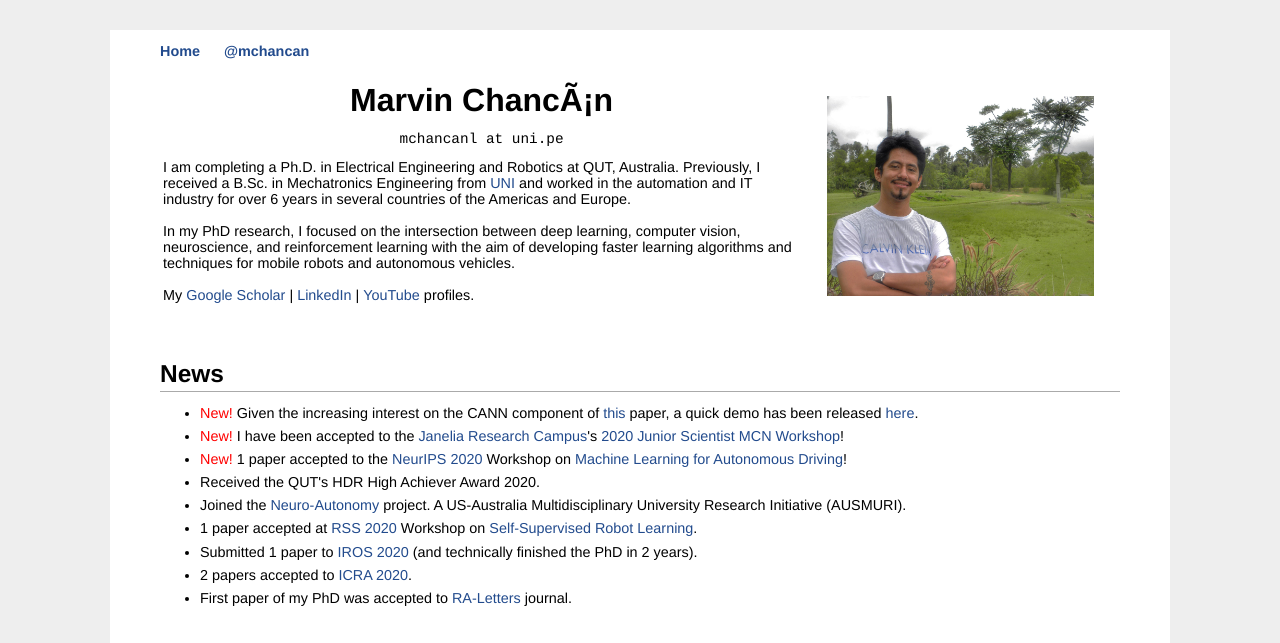
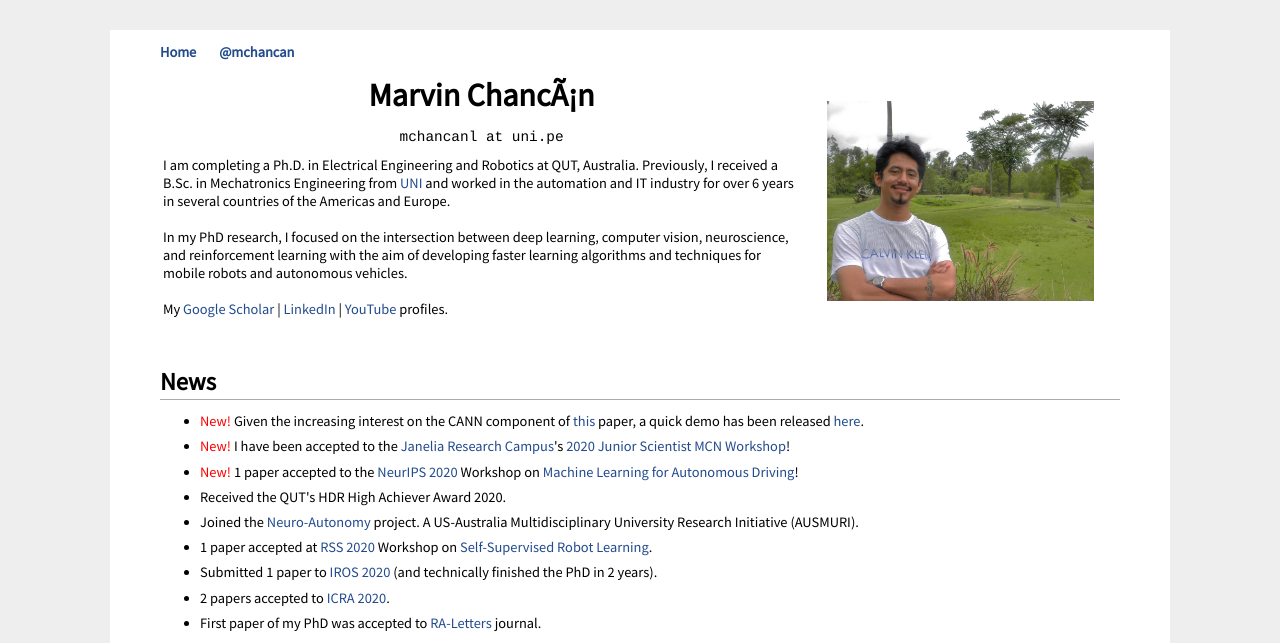
Before and after one commit to mchancan/mchancan.github.io, a Jekyll site: the page built from index.html, in a window 1280 px wide. Shown: the top 643 px of the page. Built offline with Jekyll 4.4.1, drawn with Linux system fonts in a browser that asks for light colours; nearby versions of some CDN libraries; comment, search, counter and statistics services are not loaded.

Commit message:
Update main.css

```diff
--- a/css/main.css
+++ b/css/main.css
@@ -1,4 +1,4 @@
-/* Default css file for jemdoc. */
+@import url(https://fonts.googleapis.com/css?family=Source+Sans+Pro);
 
 table#tlayout {
     border: none;
@@ -16,7 +16,8 @@ nav ul, footer ul {
     /*<--.font-family:'Helvetica', 'Arial', 'Sans-Serif';*/
     /*font-family: "Helvetica", Helvetica, sans-serif;*/
     /*font-family: "Montserrat", sans-serif;*/
-    font-family: "Helvetica Neue", Arial, Helvetica, "Nimbus Sans L", sans-serif;
+    /*font-family: "Helvetica Neue", Arial, Helvetica, "Nimbus Sans L", sans-serif;*/
+    font-family: "Source Sans Pro", Verdana, Helvetica, sans-serif;
     padding: 0px;
     list-style: none;
     font-weight: bold;
@@ -38,8 +39,8 @@ body {
   line-height: 1.5;
   color: #213875;*/
   /*font-family: "Montserrat", sans-serif;*/
-  font-family: "Helvetica Neue", Arial, Helvetica, "Nimbus Sans L", sans-serif;
-  font-weight: 400;
+  /*font-family: "Helvetica Neue", Arial, Helvetica, "Nimbus Sans L", sans-serif;*/
+  font-family: "Source Sans Pro", Verdana, Helvetica, sans-serif;  font-weight: 400;
   font-size: 14px;
   /*line-height: 24px;*/
   font-weight: normal;
@@ -98,7 +99,8 @@ pre, tt {
 	font-size: 90%;
 	/*font-family: monaco, monospace;*/
 	/*font-family: "Montserrat", sans-serif;*/
-	font-family: "Helvetica Neue", Arial, Helvetica, "Nimbus Sans L", sans-serif;
+        /*font-family: "Helvetica Neue", Arial, Helvetica, "Nimbus Sans L", sans-serif;*/
+        font-family: "Source Sans Pro", Verdana, Helvetica, sans-serif;
 }
 
 pre {
```
